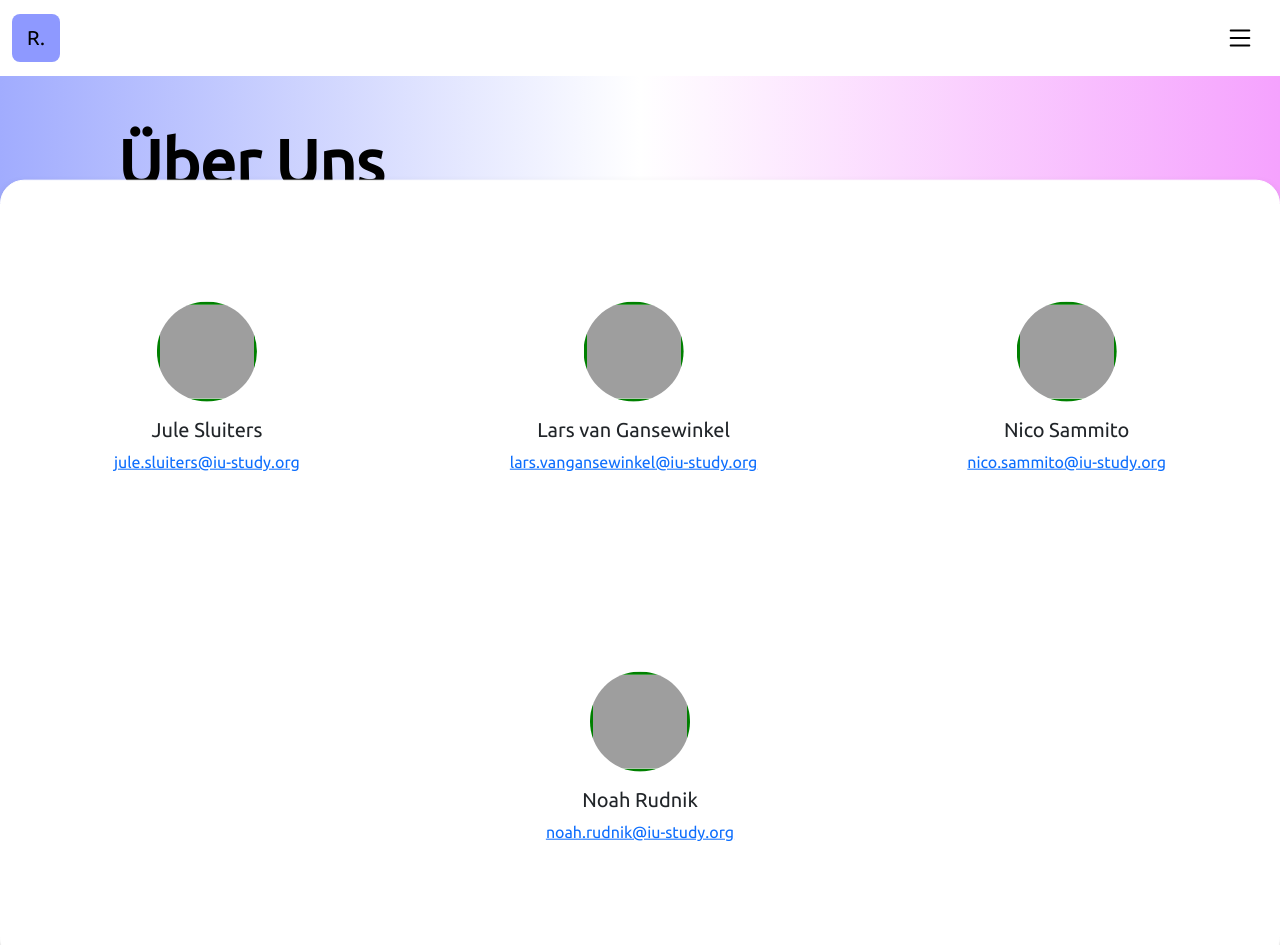
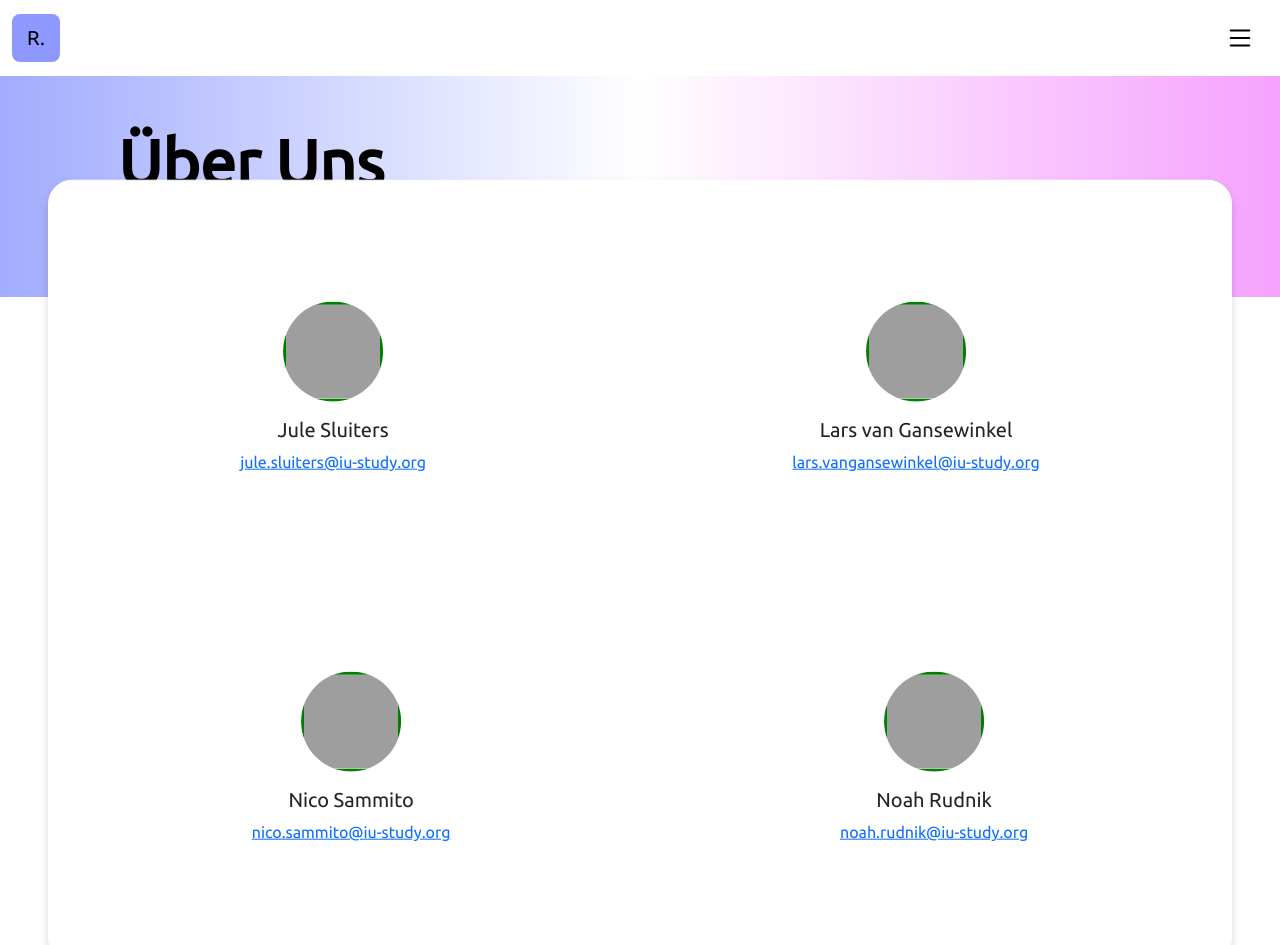
Before and after one commit to nicosammito/IUExam2023, a plain HTML site: page about.html in a window 1280 px wide. Shown: the top 945 px of the page. Drawn offline with nearby package versions, Linux system fonts and the light colour scheme; grey boxes are pictures that could not be loaded; files whose address does not match are found by name.

Commit message:
Container bei Über Uns verkleinert

```diff
--- a/css/index.css
+++ b/css/index.css
@@ -140,6 +140,8 @@ h2 {
   border-radius: 1.5rem;
   box-shadow: 0 5px 10px rgba(0, 0, 0, .15);
   margin-top: auto;
+  margin-right: 3rem;
+  margin-left: 3rem;
   padding: 1.25rem;
 }
 
```
